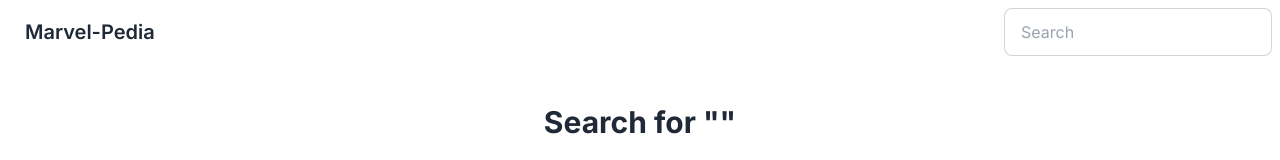
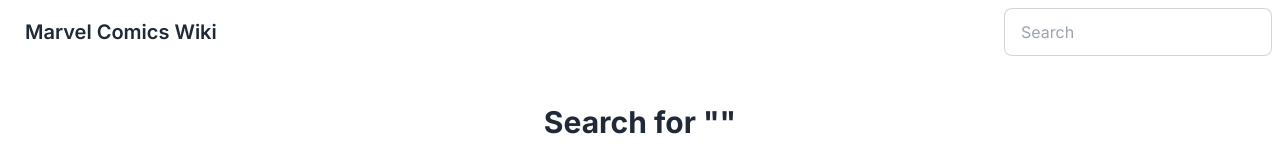
Before and after one commit to laevad/marvel-pedia, a Next.js app: page /search in a window 1280 px wide. Shown: the top 160 px of the page. Built offline with nearby package versions, Linux system fonts and the light colour scheme.

Commit message:
change the title

```diff
--- a/app/components/Navbar.tsx
+++ b/app/components/Navbar.tsx
@@ -19,7 +19,7 @@
 				<div className="navbar bg-base-100 container">
 					<div className="flex-1">
 						<Link href={"/"} className="btn btn-ghost normal-case text-xl">
-							Marvel-Pedia
+							Marvel Comics Wiki
 						</Link>
 					</div>
 					<div className="flex-none gap-2">
--- a/app/layout.tsx
+++ b/app/layout.tsx
@@ -5,7 +5,7 @@
 const inter = Inter({ subsets: ['latin'] })
 
 export const metadata = {
-  title: 'Marvel-Pedia',
+  title: 'Marvel Comics Wiki',
   description: 'A Marvel Comics Wiki',
 }
 
```
